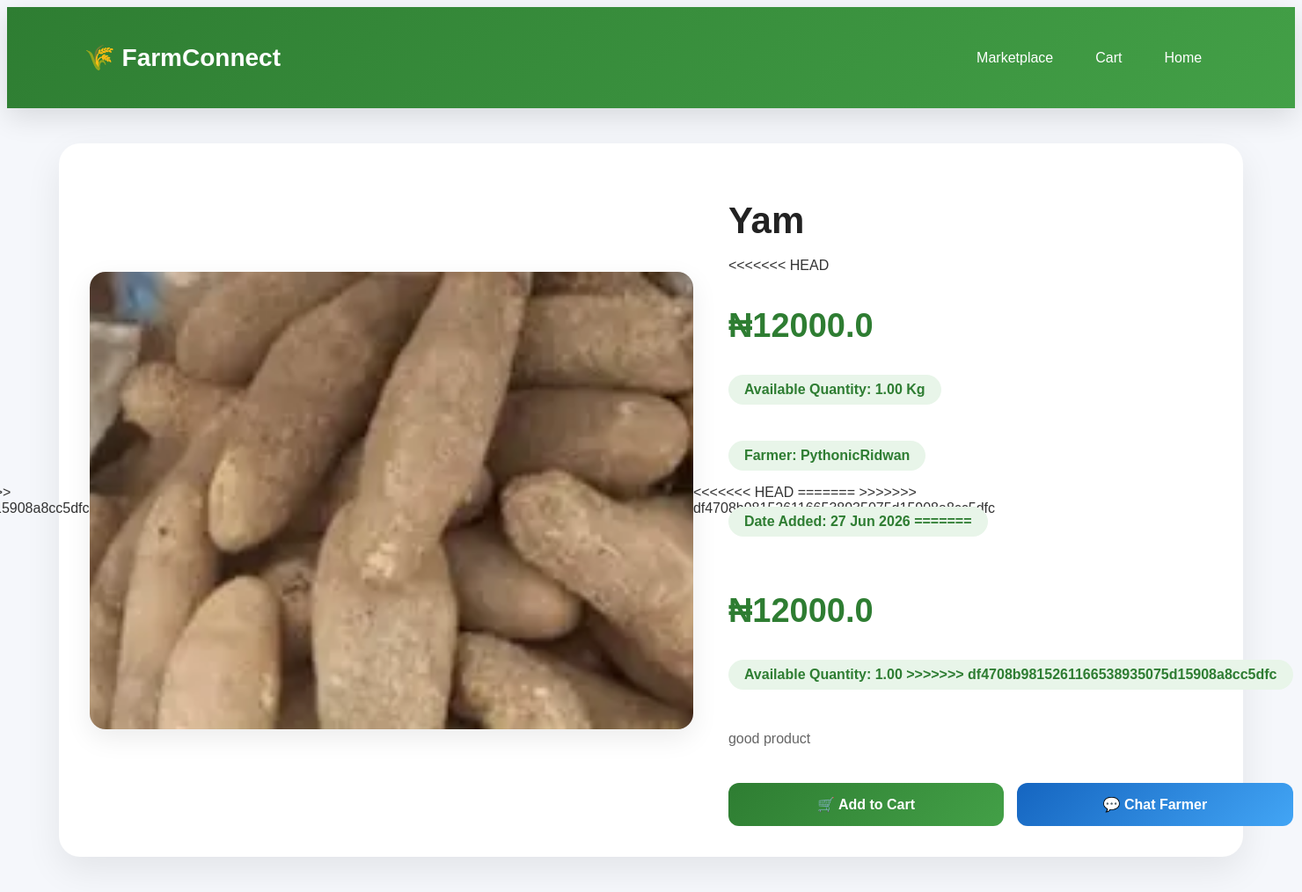
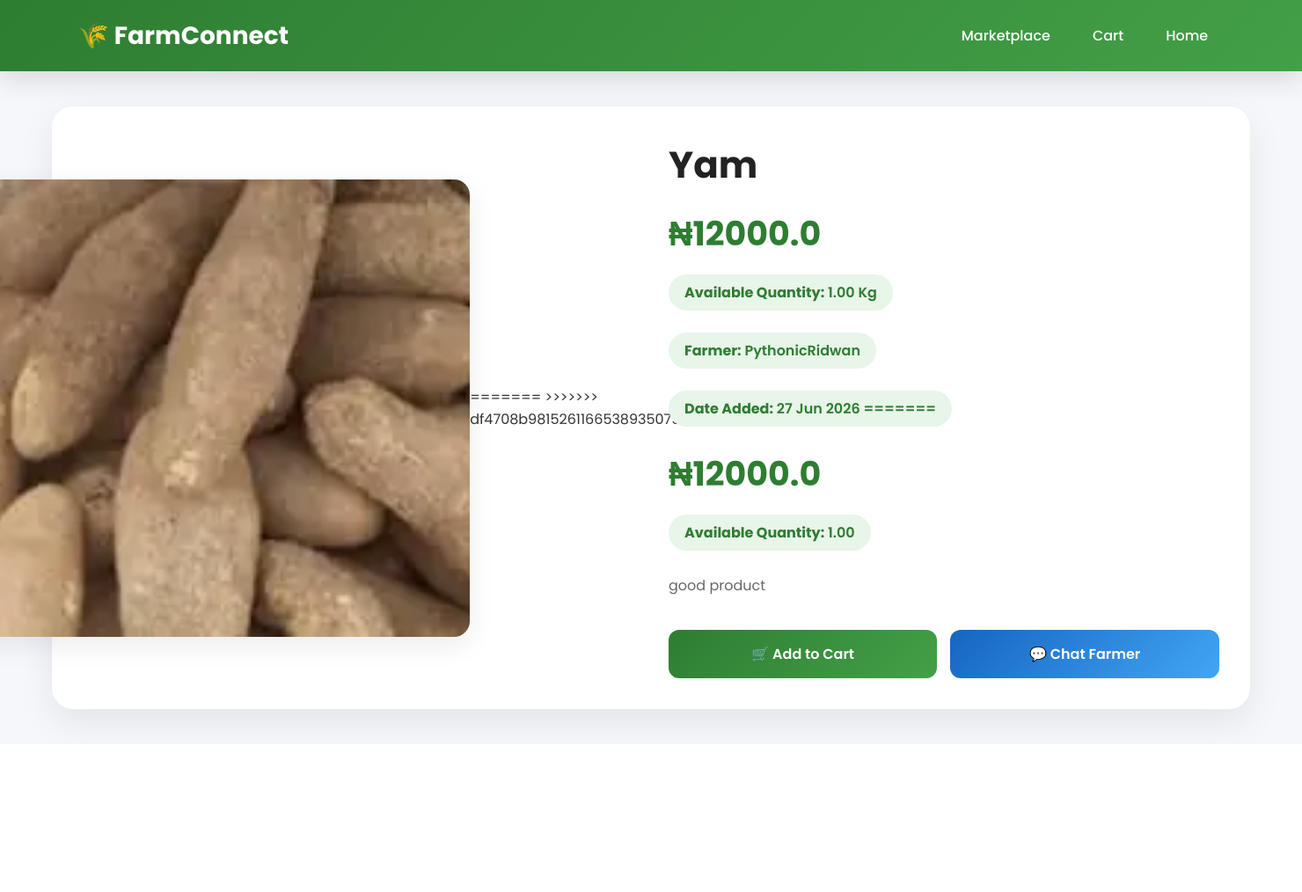
Before and after one commit to PythonicRidwanFX/farmconnect, a Django app: page /product/7/ in a window 1480 px wide. Shown: the whole page at 88% size. After the commit the page ends 842 px from the top, so only its background shows below. Run offline with Django 5.2, Linux system fonts and the light colour scheme; data comes from the database, SQL or seed files in the repository.

Commit message:
Fix merge conflicts

```diff
--- a/farmconnect/asgi.py
+++ b/farmconnect/asgi.py
@@ -1,11 +1,7 @@
 import os
 from channels.routing import ProtocolTypeRouter, URLRouter
 from django.core.asgi import get_asgi_application
-<<<<<<< HEAD
-from farmconnect.core.routing import websocket_urlpatterns
-=======
 from core.routing import websocket_urlpatterns
->>>>>>> df4708b9815261166538935075d15908a8cc5dfc
 
 os.environ.setdefault('DJANGO_SETTINGS_MODULE', 'farmconnect.settings')
 
--- a/templates/add_product.html
+++ b/templates/add_product.html
@@ -5,7 +5,7 @@
     <meta name="viewport" content="width=device-width, initial-scale=1.0">
 
     <style>
-<<<<<<< HEAD
+
         /*=========================================
         GOOGLE FONT
 =========================================*/
@@ -509,7 +509,7 @@
             {% csrf_token %}
 
             <label>Product Name</label>
-<<<<<<< HEAD
+
             <input
                 type="text"
                 name="name"
--- a/templates/chat.html
+++ b/templates/chat.html
@@ -2,7 +2,6 @@
 <html>
 <head>
     <style>
-<<<<<<< HEAD
        /*=========================================
         GOOGLE FONT
 =========================================*/
--- a/templates/farmer_dashboard.html
+++ b/templates/farmer_dashboard.html
@@ -1,5 +1,4 @@
 <!DOCTYPE html>
-<<<<<<< HEAD
 <html lang="en">
 
 <head>
@@ -1234,7 +1233,7 @@
 
     </div>
 
-<<<<<<< HEAD
+
 
 
     <!--=========================================
@@ -1431,7 +1430,7 @@
 
 </div>
 
-<<<<<<< HEAD
+
 
 <!--=========================================
                 FOOTER
--- a/templates/landing.html
+++ b/templates/landing.html
@@ -1,6 +1,6 @@
 <!DOCTYPE html>
 <html lang="en">
-<<<<<<< HEAD
+
 
 <head>
 
@@ -631,7 +631,7 @@
 
 <body>
 
-<<<<<<< HEAD
+
 <!--==========================================================
                         NAVIGATION BAR
 ===========================================================-->
--- a/templates/login.html
+++ b/templates/login.html
@@ -8,7 +8,7 @@
     <link href="https://fonts.googleapis.com/css2?family=Poppins:wght@300;400;600&display=swap" rel="stylesheet">
 
     <style>
-<<<<<<< HEAD
+
                 /* ==========================
            GLOBAL STYLES
         ========================== */
@@ -450,7 +450,6 @@
 
     <form method="POST">
         {% csrf_token %}
-<<<<<<< HEAD
         <input type="email" name="email" placeholder="Email Address" required>
 =======
         <input type="text" name="username" placeholder="Username" required>
--- a/templates/orders.html
+++ b/templates/orders.html
@@ -1,7 +1,7 @@
 <!DOCTYPE html>
 <html lang="en">
 <head>
-<<<<<<< HEAD
+
     <title>My Orders - FarmConnect</title>
 
     <meta charset="UTF-8">
--- a/templates/product_detail.html
+++ b/templates/product_detail.html
@@ -6,7 +6,7 @@
     <meta name="viewport" content="width=device-width, initial-scale=1.0">
 
     <style>
-<<<<<<< HEAD
+
         /*=========================================
             GOOGLE FONT
 =========================================*/
@@ -732,17 +732,14 @@
 
         <!-- IMAGE -->
         <div class="image-section">
-<<<<<<< HEAD
 
-=======
->>>>>>> df4708b9815261166538935075d15908a8cc5dfc
             <img
                 src="{{ product.image.url }}"
                 alt="{{ product.name }}"
                 class="main-image"
                 onclick="openModal()"
             >
-<<<<<<< HEAD
+
 
 =======
 >>>>>>> df4708b9815261166538935075d15908a8cc5dfc
@@ -753,7 +750,6 @@
 
             <h1>{{ product.name }}</h1>
 
-<<<<<<< HEAD
             <p class="price">
                 ₦{{ product.price }}
             </p>
@@ -776,7 +772,6 @@
 
             <p class="stock">
                 <strong>Available Quantity:</strong> {{ product.quantity }}
->>>>>>> df4708b9815261166538935075d15908a8cc5dfc
             </p>
 
             <p class="desc">
--- a/templates/products.html
+++ b/templates/products.html
@@ -6,7 +6,7 @@
     <meta name="viewport" content="width=device-width, initial-scale=1.0">
 
     <style>
-<<<<<<< HEAD
+
         /*=========================================
         GOOGLE FONT
 =========================================*/
--- a/templates/register.html
+++ b/templates/register.html
@@ -8,7 +8,7 @@
     <link href="https://fonts.googleapis.com/css2?family=Poppins:wght@300;400;600&display=swap" rel="stylesheet">
 
     <style>
-<<<<<<< HEAD
+
                 /* ===========================
            GOOGLE FONT
         =========================== */
@@ -493,7 +493,6 @@
 
 <div class="register-container">
     <h2>Create FarmConnect Account 🌾</h2>
-<<<<<<< HEAD
     {% if messages %}
         {% for message in messages %}
             <div class="alert {{ message.tags }}">
@@ -501,8 +500,7 @@
             </div>
         {% endfor %}
     {% endif %}
-=======
->>>>>>> df4708b9815261166538935075d15908a8cc5dfc
+
 
     <form method="POST">
         {% csrf_token %}
--- a/templates/success.html
+++ b/templates/success.html
@@ -6,7 +6,6 @@
     <meta name="viewport" content="width=device-width, initial-scale=1.0">
 
     <style>
-<<<<<<< HEAD
        /*=========================================
         GOOGLE FONT
 =========================================*/
```
Also changed, not shown: templates/cart.html (+5 -8 lines), templates/edit_product.html (+5 -7 lines), templates/marketplace.html (+3 -4 lines).
